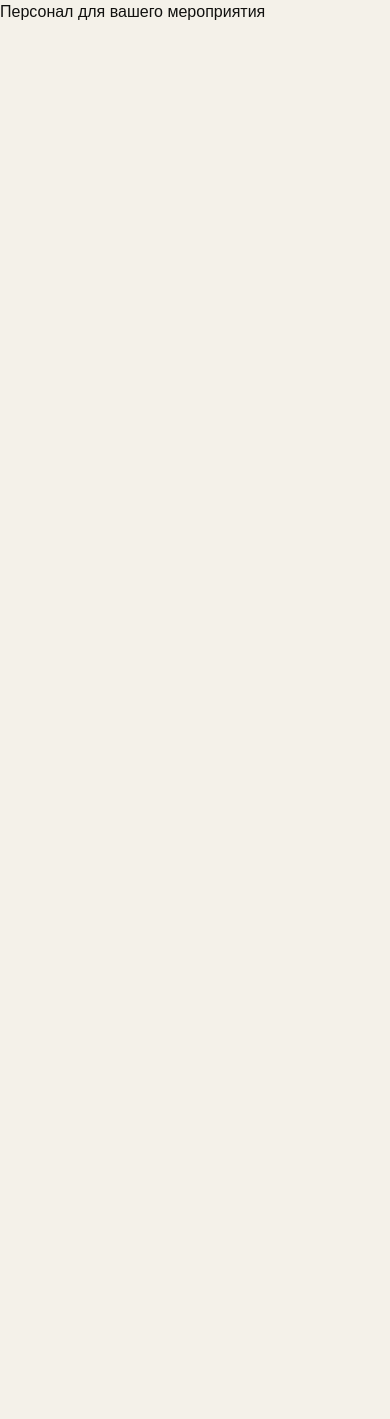
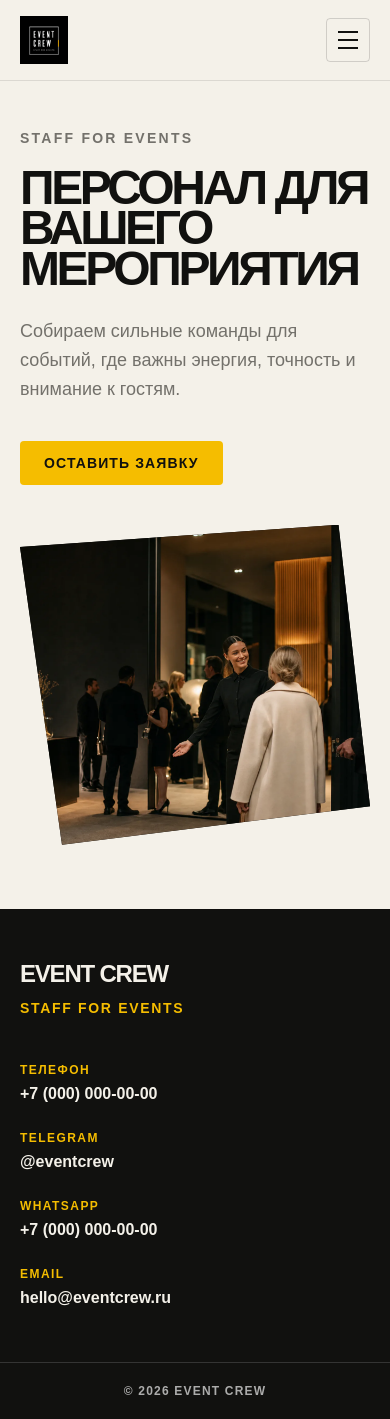
Before and after one commit to emolit/event-crew, a Next.js app: page / in a window 390 px wide. Before the commit the page ends 844 px from the top, so only its background shows below. Built offline with nearby package versions, Linux system fonts and the light colour scheme.

Commit message:
feat: add responsive landing shell

```diff
--- a/app/page.tsx
+++ b/app/page.tsx
@@ -1,7 +1,15 @@
+import Footer from "@/components/Footer";
+import Header from "@/components/Header";
+import Hero from "@/components/Hero";
+
 export default function Home() {
   return (
-    <main>
-      <h1>Персонал для вашего мероприятия</h1>
-    </main>
+    <div id="top">
+      <Header />
+      <main id="contact">
+        <Hero />
+      </main>
+      <Footer />
+    </div>
   );
 }
--- /dev/null
+++ b/components/Footer.tsx
@@ -0,0 +1,27 @@
+import { siteConfig } from "@/data/site";
+
+export default function Footer() {
+  return (
+    <footer className="border-t border-black/10 bg-[color:var(--foreground)] text-[color:var(--background)]">
+      <div className="mx-auto grid max-w-7xl gap-10 px-5 py-12 sm:px-8 lg:grid-cols-[1fr_2fr] lg:px-12">
+        <div>
+          <p className="text-2xl font-black tracking-[-0.05em]">{siteConfig.brand}</p>
+          <p className="mt-2 text-sm font-bold uppercase tracking-[0.12em] text-[color:var(--accent)]">{siteConfig.tagline}</p>
+        </div>
+        <address className="grid gap-4 not-italic sm:grid-cols-2">
+          {Object.values(siteConfig.contacts).map((contact) => {
+            const isMessenger = contact.label === "Telegram" || contact.label === "WhatsApp";
+
+            return (
+              <a className="group min-h-11 rounded-sm py-1 focus-visible:outline-3 focus-visible:outline-offset-4 focus-visible:outline-[color:var(--accent)]" href={contact.href} key={contact.label} rel={isMessenger ? "noopener noreferrer" : undefined} target={isMessenger ? "_blank" : undefined}>
+                <span className="block text-xs font-black uppercase tracking-[0.12em] text-[color:var(--accent)]">{contact.label}</span>
+                <span className="mt-1 block text-base font-bold transition-colors group-hover:text-[color:var(--accent)]">{contact.value}</span>
+              </a>
+            );
+          })}
+        </address>
+      </div>
+      <div className="border-t border-white/15 px-5 py-5 text-center text-xs font-bold uppercase tracking-[0.1em] text-white/65 sm:px-8 lg:px-12">© {new Date().getFullYear()} EVENT CREW</div>
+    </footer>
+  );
+}
--- /dev/null
+++ b/components/Header.tsx
@@ -0,0 +1,93 @@
+"use client";
+
+import Image from "next/image";
+import { useEffect, useRef, useState } from "react";
+import { siteConfig } from "@/data/site";
+
+export default function Header() {
+  const [isMenuOpen, setIsMenuOpen] = useState(false);
+  const menuButtonRef = useRef<HTMLButtonElement>(null);
+
+  const closeMenu = (returnFocus = false) => {
+    setIsMenuOpen(false);
+    if (returnFocus) {
+      requestAnimationFrame(() => menuButtonRef.current?.focus());
+    }
+  };
+
+  useEffect(() => {
+    if (!isMenuOpen) return;
+
+    const previousOverflow = document.body.style.overflow;
+    const onKeyDown = (event: KeyboardEvent) => {
+      if (event.key === "Escape") closeMenu(true);
+    };
+
+    document.body.style.overflow = "hidden";
+    document.addEventListener("keydown", onKeyDown);
+
+    return () => {
+      document.body.style.overflow = previousOverflow;
+      document.removeEventListener("keydown", onKeyDown);
+    };
+  }, [isMenuOpen]);
+
+  return (
+    <header className="fixed inset-x-0 top-0 z-50 border-b border-black/10 bg-[color:var(--background)]/90 backdrop-blur-md">
+      <div className="mx-auto flex min-h-20 max-w-7xl items-center justify-between gap-4 px-5 sm:px-8 lg:px-12">
+        <a className="inline-flex min-h-11 min-w-11 items-center rounded-sm focus-visible:outline-3 focus-visible:outline-offset-4 focus-visible:outline-[color:var(--accent)]" href="#top" aria-label="EVENT CREW — на главную">
+          <Image src={siteConfig.logo} alt="Логотип EVENT CREW" width={48} height={48} priority />
+        </a>
+
+        <nav className="hidden items-center gap-6 lg:flex" aria-label="Основная навигация">
+          {siteConfig.nav.map((item) => (
+            <a className="rounded-sm py-3 text-sm font-bold uppercase tracking-[0.08em] transition-colors hover:text-[color:var(--muted)] focus-visible:outline-3 focus-visible:outline-offset-4 focus-visible:outline-[color:var(--accent)]" href={item.href} key={item.href}>
+              {item.label}
+            </a>
+          ))}
+        </nav>
+
+        <a className="hidden min-h-11 items-center rounded-sm bg-[color:var(--accent)] px-5 text-sm font-black uppercase tracking-[0.08em] transition-transform hover:-translate-y-0.5 focus-visible:outline-3 focus-visible:outline-offset-4 focus-visible:outline-[color:var(--foreground)] lg:inline-flex" href="#contact">
+          Оставить заявку
+        </a>
+
+        <button
+          aria-controls="mobile-navigation"
+          aria-expanded={isMenuOpen}
+          aria-label={isMenuOpen ? "Закрыть меню" : "Открыть меню"}
+          className="grid size-11 place-items-center rounded-sm border border-black/15 focus-visible:outline-3 focus-visible:outline-offset-4 focus-visible:outline-[color:var(--accent)] lg:hidden"
+          onClick={() => (isMenuOpen ? closeMenu(true) : setIsMenuOpen(true))}
+          ref={menuButtonRef}
+          type="button"
+        >
+          <span aria-hidden="true" className="grid gap-1.5">
+            <span className="block h-0.5 w-5 bg-current" />
+            <span className="block h-0.5 w-5 bg-current" />
+            <span className="block h-0.5 w-5 bg-current" />
+          </span>
+        </button>
+      </div>
+
+      {isMenuOpen && (
+        <div aria-label="Мобильная навигация" aria-modal="true" className="fixed inset-x-0 top-20 border-b border-black/10 bg-[color:var(--background)] px-5 py-6 shadow-xl lg:hidden" id="mobile-navigation" role="dialog">
+          <nav aria-label="Мобильная навигация">
+            <ul className="mx-auto grid max-w-7xl gap-1">
+              {siteConfig.nav.map((item) => (
+                <li key={item.href}>
+                  <a className="flex min-h-11 items-center rounded-sm px-3 text-lg font-black uppercase tracking-[0.04em] hover:bg-black/5 focus-visible:outline-3 focus-visible:outline-offset-2 focus-visible:outline-[color:var(--accent)]" href={item.href} onClick={() => closeMenu()}>
+                    {item.label}
+                  </a>
+                </li>
+              ))}
+              <li className="pt-3">
+                <a className="flex min-h-11 items-center justify-center rounded-sm bg-[color:var(--accent)] px-5 text-sm font-black uppercase tracking-[0.08em] focus-visible:outline-3 focus-visible:outline-offset-4 focus-visible:outline-[color:var(--foreground)]" href="#contact" onClick={() => closeMenu()}>
+                  Оставить заявку
+                </a>
+              </li>
+            </ul>
+          </nav>
+        </div>
+      )}
+    </header>
+  );
+}
--- /dev/null
+++ b/components/Hero.tsx
@@ -0,0 +1,20 @@
+import Image from "next/image";
+import { siteConfig } from "@/data/site";
+
+export default function Hero() {
+  return (
+    <section className="mx-auto grid min-h-[min(52rem,100svh)] max-w-7xl items-center gap-10 px-5 pb-16 pt-32 sm:px-8 lg:grid-cols-[minmax(0,0.94fr)_minmax(20rem,0.86fr)] lg:px-12 lg:pb-24">
+      <div className="relative z-10">
+        <p className="mb-5 text-sm font-black uppercase tracking-[0.16em] text-[color:var(--muted)]">{siteConfig.tagline}</p>
+        <h1 className="max-w-3xl text-[clamp(3rem,8vw,7.5rem)] font-black uppercase leading-[0.84] tracking-[-0.07em]">Персонал для вашего мероприятия</h1>
+        <p className="mt-7 max-w-xl text-lg leading-relaxed text-[color:var(--muted)] sm:text-xl">Собираем сильные команды для событий, где важны энергия, точность и внимание к гостям.</p>
+        <a className="mt-9 inline-flex min-h-11 items-center rounded-sm bg-[color:var(--accent)] px-6 text-sm font-black uppercase tracking-[0.08em] transition-transform hover:-translate-y-0.5 focus-visible:outline-3 focus-visible:outline-offset-4 focus-visible:outline-[color:var(--foreground)]" href="#contact">
+          Оставить заявку
+        </a>
+      </div>
+      <div className="relative min-h-80 overflow-hidden bg-black sm:min-h-[32rem]" style={{ clipPath: "polygon(0 7%, 91% 0, 100% 88%, 12% 100%)" }}>
+        <Image alt="Команда EVENT CREW на мероприятии" className="object-cover" fill priority sizes="(min-width: 1024px) 45vw, 100vw" src={siteConfig.heroImage} />
+      </div>
+    </section>
+  );
+}
--- /dev/null
+++ b/components/ui/SectionHeading.tsx
@@ -0,0 +1,15 @@
+interface SectionHeadingProps {
+  eyebrow?: string;
+  title: string;
+  description?: string;
+}
+
+export default function SectionHeading({ eyebrow, title, description }: SectionHeadingProps) {
+  return (
+    <div className="max-w-3xl">
+      {eyebrow && <p className="mb-4 text-sm font-black uppercase tracking-[0.16em] text-[color:var(--muted)]">{eyebrow}</p>}
+      <h2 className="text-[clamp(2.25rem,5vw,4.5rem)] font-black uppercase leading-[0.9] tracking-[-0.06em]">{title}</h2>
+      {description && <p className="mt-5 text-lg leading-relaxed text-[color:var(--muted)]">{description}</p>}
+    </div>
+  );
+}
```
Also changed, not shown: 2 other files (tests, documents, lock files or other folders).
